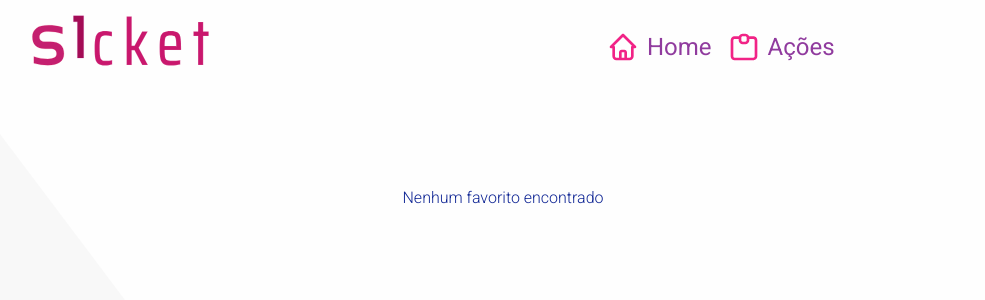
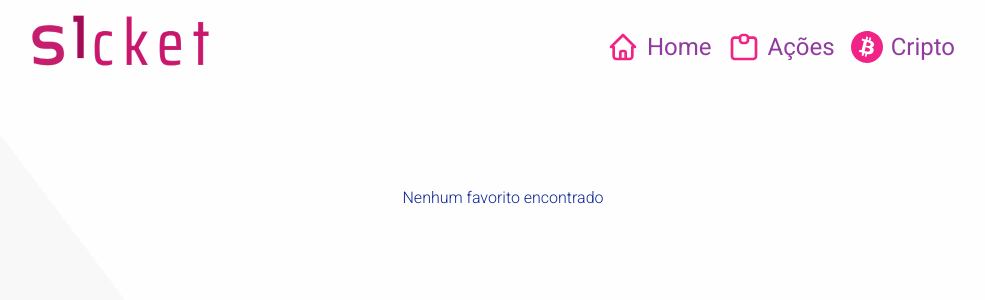
Before and after one commit to wejesuss/s1cket-web, a React (Create React App) app: page /favorites in a window 1280 px wide. Shown: the top 300 px of the page, without its empty margins (137-1122 px from the left). Built offline with nearby package versions, Linux system fonts and the light colour scheme.

Commit message:
Add crypto to the header

```diff
--- a/src/components/Header/index.tsx
+++ b/src/components/Header/index.tsx
@@ -51,15 +51,15 @@ const Header: React.FC<HeaderProps> = ({ name, hasFavorites, activePage }) => {
                 Ações
               </Link>
             </li>
-            {/* <li>
+            <li>
               <Link
-                to="/cripto"
-                className={activePage === 'Bitcoin' ? 'active' : ''}
+                to="/crypto"
+                className={activePage === 'Crypto' ? 'active' : ''}
               >
                 <img src={bitcoin} alt="Bitcoin" />
                 Cripto
               </Link>
-            </li> */}
+            </li>
           </ul>
           <div id="burger" onClick={handleToggleNavigatorState}>
             <i></i>
@@ -82,15 +82,15 @@ const Header: React.FC<HeaderProps> = ({ name, hasFavorites, activePage }) => {
                     Ações
                   </Link>
                 </li>
-                {/* <li>
+                <li>
                   <Link
-                    to="/cripto"
-                    className={activePage === 'Bitcoin' ? 'active' : ''}
+                    to="/crypto"
+                    className={activePage === 'Crypto' ? 'active' : ''}
                   >
                     <img src={bitcoin} alt="Bitcoin" />
                     Cripto
                   </Link>
-                </li> */}
+                </li>
               </ul>
             </div>
           </div>
```
